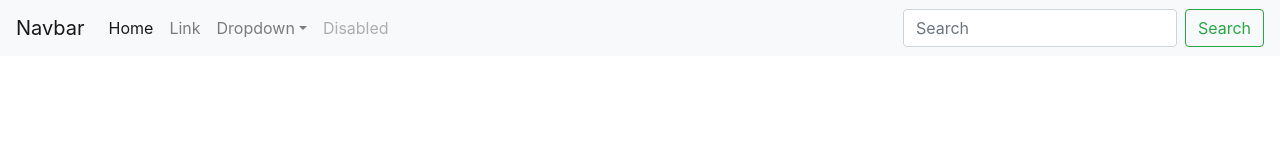
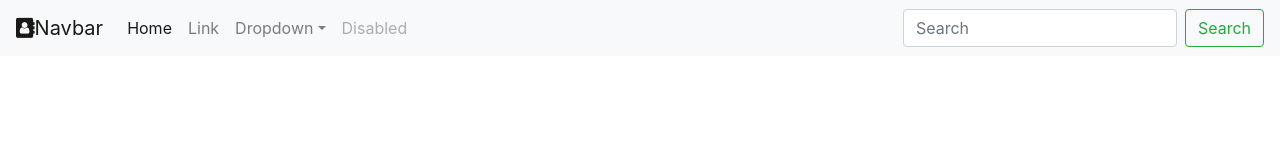
Before and after one commit to sreedevshenll/my-react-app, a React app: page / in a window 1280 px wide. Shown: the top 160 px of the page. Built offline with nearby package versions, Linux system fonts and the light colour scheme.

Commit message:
added font-awesomeconfiguration to my project

```diff
--- a/package.json
+++ b/package.json
@@ -26,6 +26,7 @@
     "eslint-plugin-jsx-a11y": "6.1.2",
     "eslint-plugin-react": "7.11.1",
     "file-loader": "2.0.0",
+    "font-awesome": "^4.7.0",
     "fork-ts-checker-webpack-plugin-alt": "0.4.14",
     "fs-extra": "7.0.0",
     "html-webpack-plugin": "4.0.0-alpha.2",
--- a/src/App.js
+++ b/src/App.js
@@ -8,7 +8,7 @@ class App extends Component {
       <div className="App">
         <header className="App-header">
         <nav class="navbar navbar-expand-lg navbar-light bg-light">
-  <a class="navbar-brand" href="#">Navbar</a>
+  <a class="navbar-brand" href="#"><i className="fa fa-address-book" aria-hidden="true"></i>Navbar</a>
   <button class="navbar-toggler" type="button" data-toggle="collapse" data-target="#navbarSupportedContent" aria-controls="navbarSupportedContent" aria-expanded="false" aria-label="Toggle navigation">
     <span class="navbar-toggler-icon"></span>
   </button>
--- a/src/index.js
+++ b/src/index.js
@@ -5,6 +5,7 @@ import App from './App';
 import * as serviceWorker from './serviceWorker';
 import 'bootstrap/scss/bootstrap.scss';
 import 'bootstrap/dist/js/bootstrap.min.js';
+import 'font-awesome/scss/font-awesome.scss';
 
 ReactDOM.render(<App />, document.getElementById('root'));
 
```
Also changed, not shown: 1 other file (tests, documents, lock files or other folders).
